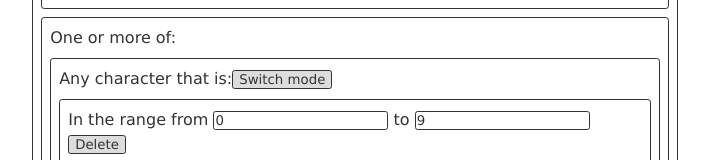
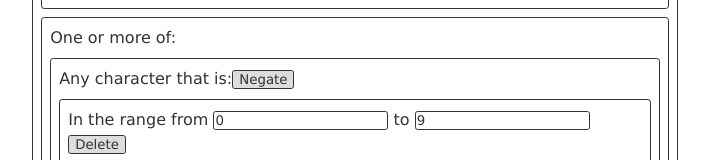
Before and after one commit to azdavis/regex-builder, a React (Create React App) app: page / in a window 1280 px wide. Shown: the part 555-715 px from the top of the page, without its empty margins (285-994 px from the left). Built offline with nearby package versions, Linux system fonts and the light colour scheme.

Commit message:
Say negate

```diff
--- a/src/Regex.tsx
+++ b/src/Regex.tsx
@@ -249,14 +249,14 @@ function SetMode({ val, onChange }: SetModeProps): ReactElement {
       return (
         <>
           Any character that is:
-          <button onClick={() => onChange("noneOf")}>Switch mode</button>
+          <button onClick={() => onChange("noneOf")}>Negate</button>
         </>
       );
     case "noneOf":
       return (
         <>
           Any character that is not:
-          <button onClick={() => onChange("anyOf")}>Switch mode</button>
+          <button onClick={() => onChange("anyOf")}>Negate</button>
         </>
       );
     default:
```
